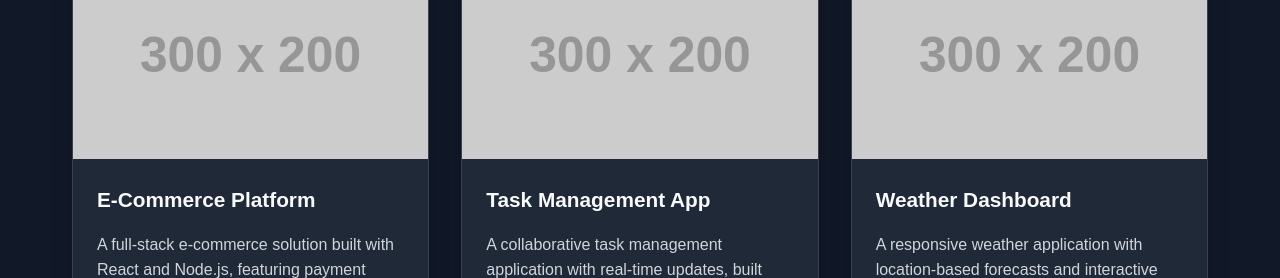
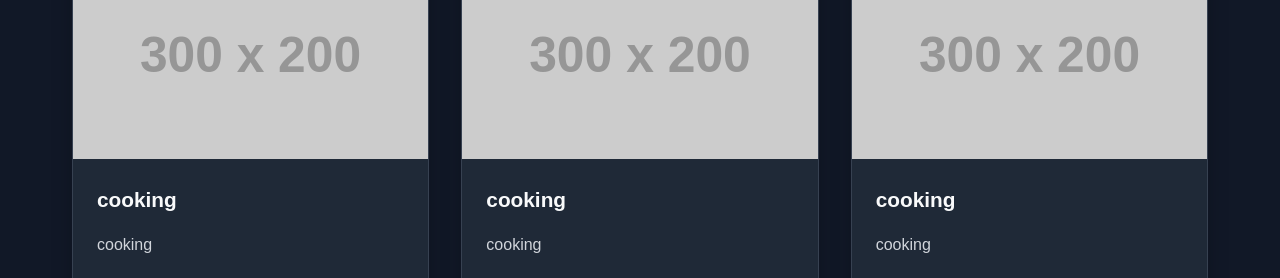
Before and after one commit to Shahriar-Azad/My_Portfolio, a plain HTML site: page index.html in a window 1280 px wide. Shown: the part 1433-1711 px from the top of the page. Drawn offline with Linux system fonts and the light colour scheme; placeholder pictures from the web are drawn by us; animation ran at ten frames a second; a web font is replaced by a local one.

Commit message:
made some changes

```diff
--- a/index.html
+++ b/index.html
@@ -77,8 +77,8 @@
                     <img src="https://via.placeholder.com/300x200/6366f1/ffffff?text=Project+1" alt="E-Commerce Platform">
                 </div>
                 <div class="project-details">
-                    <h3>E-Commerce Platform</h3>
-                    <p>A full-stack e-commerce solution built with React and Node.js, featuring payment integration and admin dashboard.</p>
+                    <h3>cooking</h3>
+                    <p>cooking</p>
                     <div class="project-buttons">
                         <a href="#" class="btn btn-primary"><i class="fas fa-external-link-alt"></i> Live</a>
                         <a href="#" class="btn btn-secondary"><i class="fab fa-github"></i> Source Code</a>
@@ -90,8 +90,8 @@
                     <img src="https://via.placeholder.com/300x200/8b5cf6/ffffff?text=Project+2" alt="Task Management App">
                 </div>
                 <div class="project-details">
-                    <h3>Task Management App</h3>
-                    <p>A collaborative task management application with real-time updates, built using React and Firebase.</p>
+                    <h3>cooking</h3>
+                    <p>cooking</p>
                     <div class="project-buttons">
                         <a href="#" class="btn btn-primary"><i class="fas fa-external-link-alt"></i> Live</a>
                         <a href="#" class="btn btn-secondary"><i class="fab fa-github"></i> Source Code</a>
@@ -103,8 +103,8 @@
                     <img src="https://via.placeholder.com/300x200/06b6d4/ffffff?text=Project+3" alt="Weather Dashboard">
                 </div>
                 <div class="project-details">
-                    <h3>Weather Dashboard</h3>
-                    <p>A responsive weather application with location-based forecasts and interactive charts using Chart.js.</p>
+                    <h3>cooking</h3>
+                    <p>cooking</p>
                     <div class="project-buttons">
                         <a href="#" class="btn btn-primary"><i class="fas fa-external-link-alt"></i> Live</a>
                         <a href="#" class="btn btn-secondary"><i class="fab fa-github"></i> Source Code</a>
@@ -113,7 +113,7 @@
             </div>
             <div class="project-card">
                 <div class="project-image">
-                    <img src="images/project3.png" alt="Social Media Dashboard">
+                    <img src="images/project3.png" alt="explain like im 5">
                 </div>
                 <div class="project-details">
                     <h3>Explain Like I'm 5</h3>
@@ -126,7 +126,7 @@
             </div>
             <div class="project-card">
                 <div class="project-image">
-                    <img src="images/project2.png" alt="Portfolio Website">
+                    <img src="images/project2.png" alt="Ai voice assistant">
                 </div>
                 <div class="project-details">
                     <h3>BRACU Ai Voice Assistant</h3>
```
